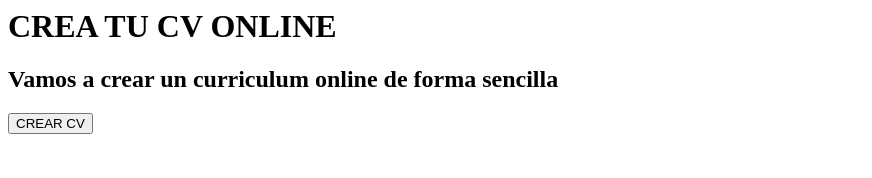
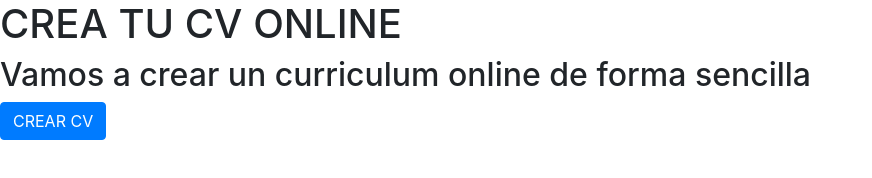
Before and after one commit to DavLagoHern/Creador-Curriculum-Web, a website: page index.html in a window 1280 px wide. Shown: the whole page, without its empty margins (0-872 px from the left). Drawn offline with nearby package versions, Linux system fonts and the light colour scheme.

Commit message:
boostrap

```diff
--- a/index.html
+++ b/index.html
@@ -3,8 +3,9 @@
 		<meta charset="UTF-8">
 		<meta name="viewport" content="width=device-width, initial-scale =1">
 		<link rel = "stylesheet" href = "style.css">
+		<link rel="stylesheet" href="https://cdn.jsdelivr.net/npm/bootstrap@4.3.1/dist/css/bootstrap.min.css">
+		<script type="text/javascript" src="node_modules/bootstrap/dist/js/bootstrap.bundle.min.js"></script>
 		<title background-color: #DDE1EF; >Crea tu curriculum</title>
-
 	</head>
 	<body>
 		<div class="form-title-index form-title-index-m">
@@ -12,7 +13,7 @@
 		</div>
 		<div class="form-main-index form-main-m">
 			<h2>Vamos a crear un curriculum online de forma sencilla</h2>
-			<input class ="botons" type = "submit" onClick="location.href='main.html'" value="CREAR CV">
+			<button type="button" class="btn btn-primary" onClick="location.href='main.html'" >CREAR CV</button>
 		</div>
 	</body>
 </html>
--- /dev/null
+++ b/package.json
@@ -0,0 +1,5 @@
+{
+  "dependencies": {
+    "bootstrap": "^5.1.3"
+  }
+}
```
Also changed, not shown: 1 other file.
